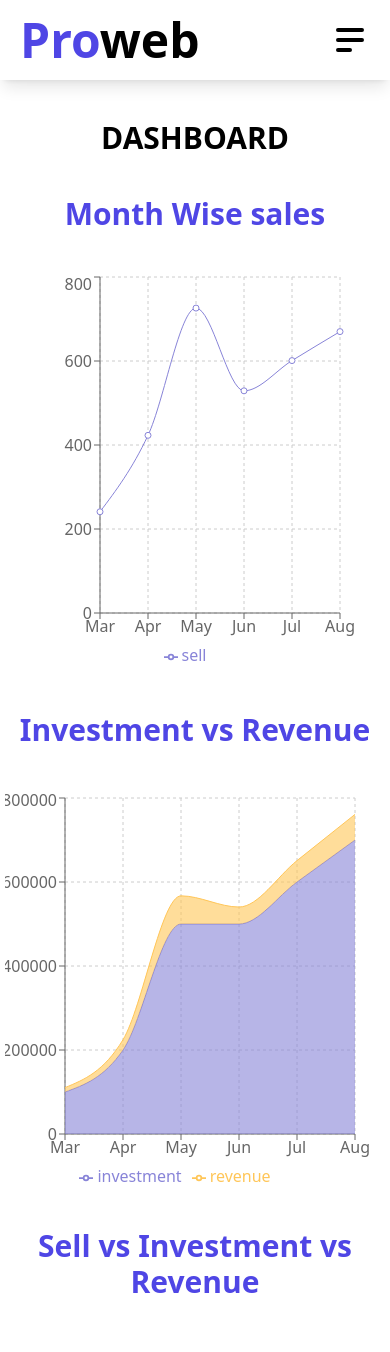
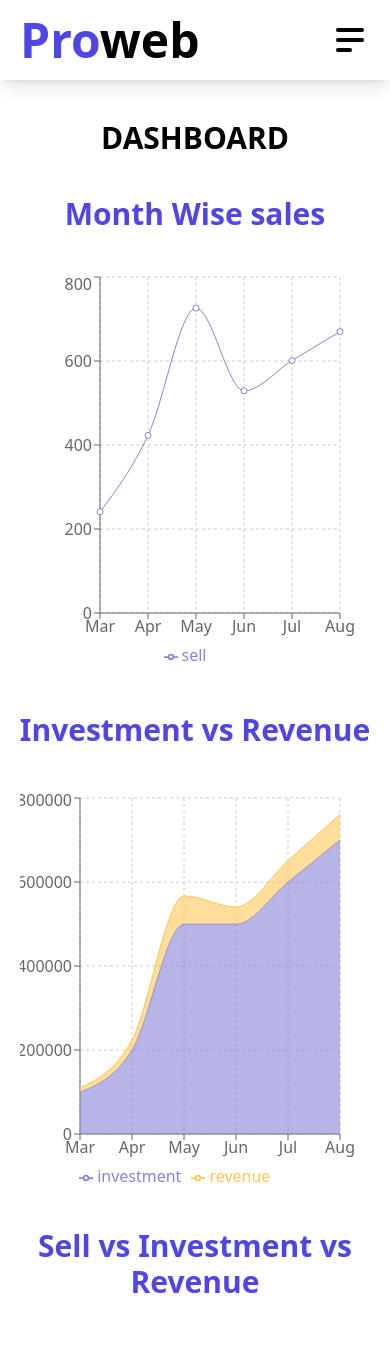
Before and after one commit to prokashpul/Sony-Alpha-7-review, a React (Create React App) app: page /dashboard in a window 390 px wide. Shown: the top 1352 px of the page. Built offline with nearby package versions, Linux system fonts and the light colour scheme.

Commit message:
mobile responsive dashboard bug fixed

```diff
--- a/src/Components/Dashboard/Dashboard.js
+++ b/src/Components/Dashboard/Dashboard.js
@@ -25,7 +25,7 @@ const Dashboard = () => {
       <h2 className="text-center font-black text-3xl md:text-5xl uppercase mt-10">
         Dashboard
       </h2>
-      <div className="md:w-[85%] mx-auto grid md:grid-cols-2 md:gap-5">
+      <div className="md:w-[85%] mx-auto grid md:grid-cols-2 md:gap-5 overflow-hidden">
         <div className="md:m-10 mx-auto ">
           <h2 className="font-semibold text-indigo-600 text-3xl my-10 text-center">
             Month Wise sales
@@ -59,7 +59,7 @@ const Dashboard = () => {
             Investment vs Revenue
           </h2>
           <AreaChart
-            width={380}
+            width={350}
             height={400}
             data={rechartData}
             margin={{
--- a/src/Components/Footer/Footer.js
+++ b/src/Components/Footer/Footer.js
@@ -9,7 +9,7 @@ const Footer = () => {
   return (
     <footer className="h-96 bg-[#0a142f] flex flex-col justify-center items-center">
       <h2 className="text-5xl font-bold text-white">
-        <span className="text-indigo-600">Pro </span>web
+        <span className="text-indigo-600">Pro</span>web
       </h2>
       <div className="flex flex-wrap justify-center gap-2 md:gap-6 text-white mt-5 text-2xl">
         <NavLink
```
